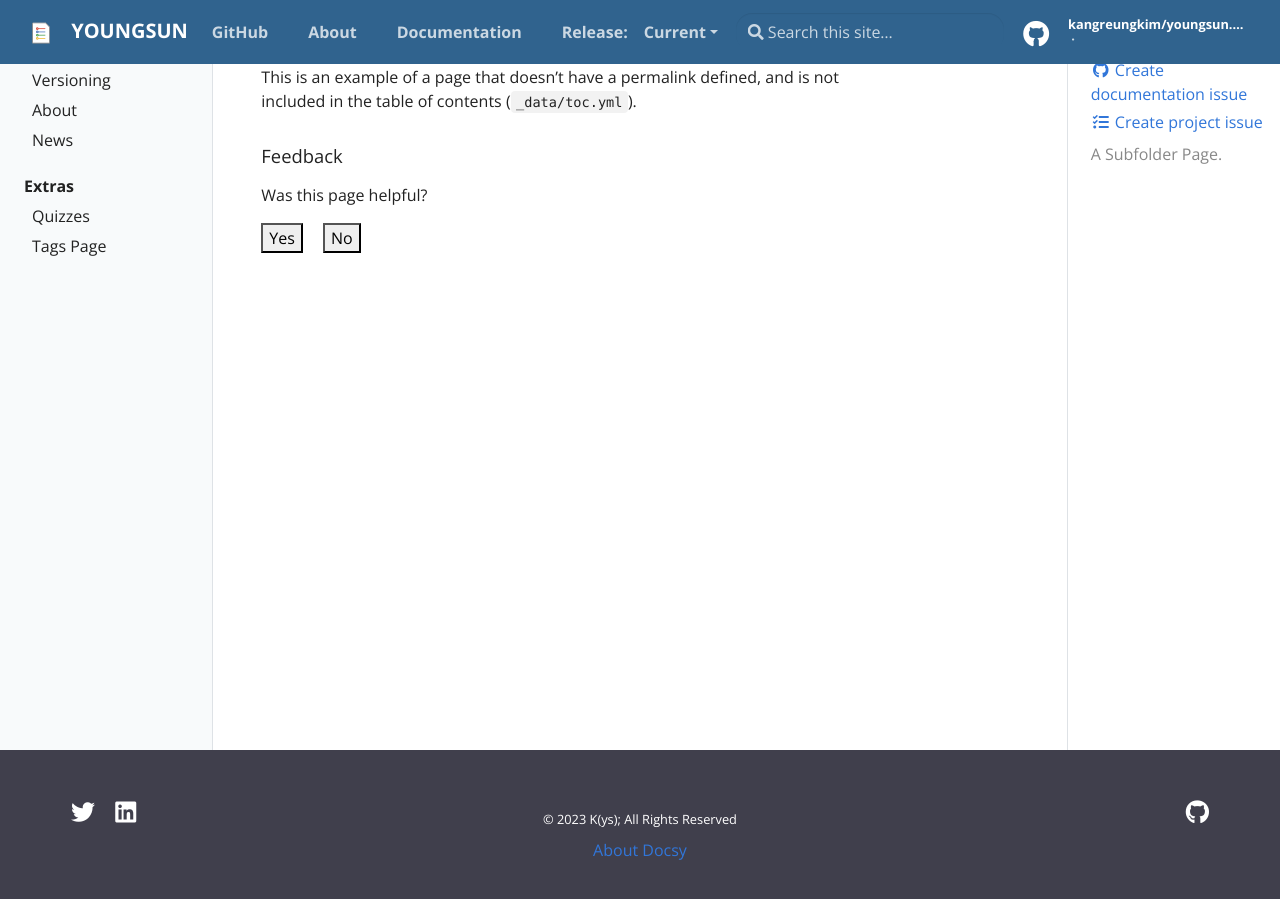
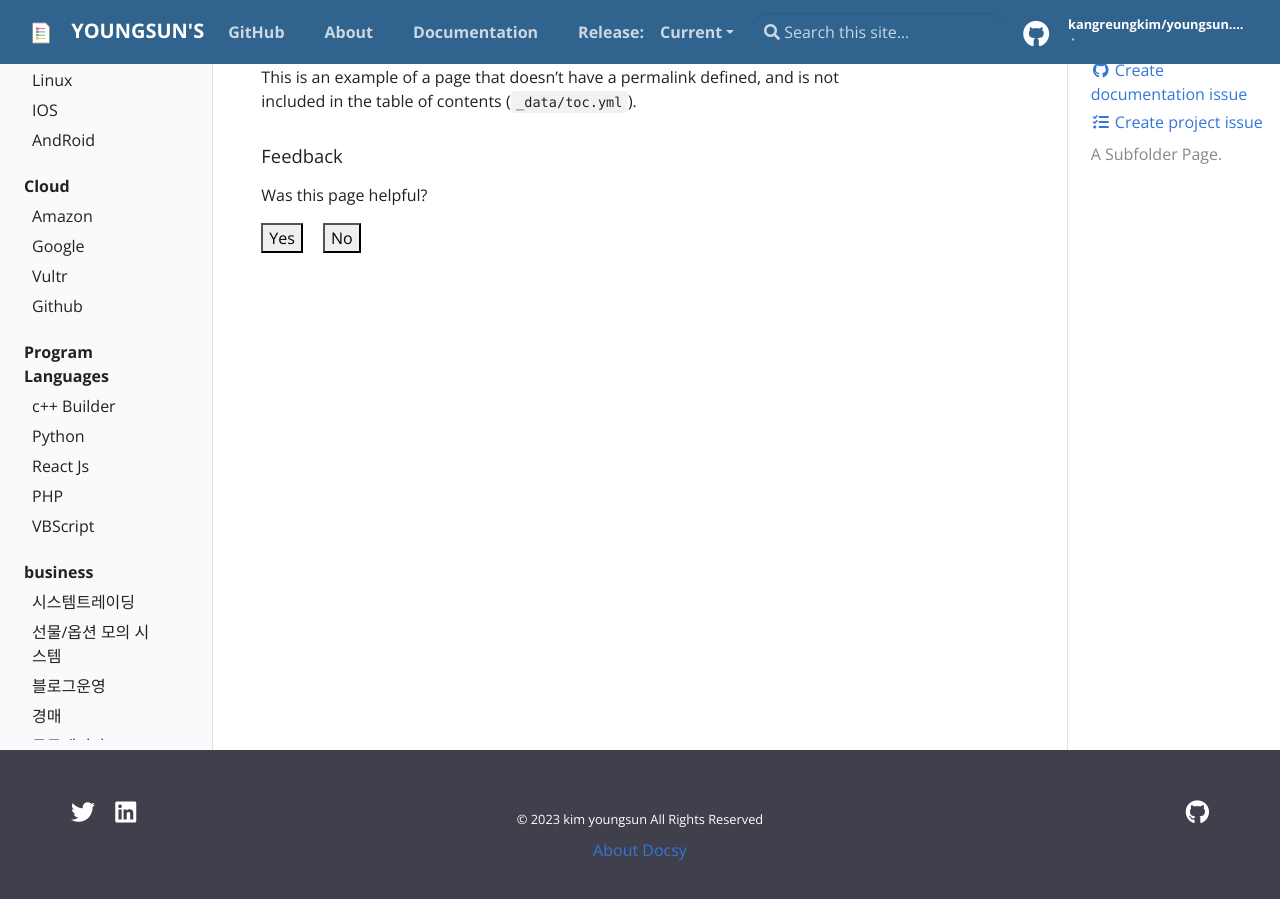
Before and after one commit to kangreungkim/youngsun.github.io, a Jekyll site: the page built from _docs/subfolder.md, in a window 1280 px wide and 900 px high, scrolled down 134 px. Built offline with Jekyll 4.4.1, drawn with Linux system fonts in a browser that asks for light colours.

Commit message:
sitebar change

```diff
--- a/Gemfile
+++ b/Gemfile
@@ -17,7 +17,6 @@ ruby RUBY_VERSION
 # If you want to use GitHub Pages, remove the "gem "jekyll"" above and
 # uncomment the line below. To upgrade, run `bundle update github-pages`.
 gem "github-pages", group: :jekyll_plugins
-#gem "github-pages", "~> 3.9.3", group: :jekyll_plugins
 
 # If you have any plugins, put them here!
 # group :jekyll_plugins do
--- a/_config.yml
+++ b/_config.yml
@@ -14,25 +14,25 @@
 # You can create any custom variable you would like, and they will be accessible
 # in the templates via {{ site.myvariable }}.
 
-title: Youngsun
-email: kangreung.kim@gmai.com
-author: K(ys);
+title: youngsun's
+email: kangreung.kim@gmail.com
+author: kim youngsun
 description: > # this means to ignore newlines until "baseurl:"
   Write an awesome description for your new site here. You can edit this
   line in _config.yml. It will appear in your document head meta (for
   Google search results) and in your feed.xml site description.
 
 # Add your baseurl here (your repository) but DO NOT CHANGE THE LINE NUMBER without editing .circleci/circle_urls.sh
-baseurl: "/" # the subpath of your site, e.g. /blog
+baseurl: "/profile" # the subpath of your site, e.g. /blog
 
 # This is mostly for testing
-url: "https://kangreungkim.github.io/" # the base hostname & protocol for your site
+url: "https://kangreungkim.github.io" # the base hostname & protocol for your site
 
 # Social (First three Required)
-repo: "https://github.com/kangreungkim/youngsun.github.io"
+repo: "https://kangreungkim.github.io/youngsun.github.io"
 github_user: "kangreungkim"
 github_repo: "youngsun.github.io"
-github_branch: "main"
+github_branch: "master"
 
 # Optional
 twitter: vsoch
--- a/_data/toc.yml
+++ b/_data/toc.yml
@@ -1,25 +1,97 @@
-- title: Jeykll 설치
+- title: OS
+  url: OS
+  links:
+    - title: Windows
+      url: "docs/getting-started"
+      children:
+        - title: Windows 10
+          url: "docs/getting-started#getting-started"
+        - title: Windows 11
+          url: "docs/getting-started#development"
+        - title: Windows server
+          url: "docs/getting-started#customization"
+    - title: Linux
+      url: "docs/versioning"
+      children:
+        - title: Ubuntu
+          url: "docs/getting-started#getting-started"
+        - title: Debian
+          url: "docs/getting-started#development"
+    - title: "IOS"
+      url: "about"
+    - title: "AndRoid"
+      url: "news"
+
+- title: "Cloud"
   url: docs
   links:
-    - title: "Getting Started"
+    - title: Amazon
       url: "docs/getting-started"
+    - title: Google
+      url: "docs/versioning"
+    - title: Vultr
+      url: "about"
+    - title: Github
+      url: "news"
       children:
-        - title: Features
+        - title: Jekyll
           url: "docs/getting-started#getting-started"
-        - title: Development
+        - title: GitLab
           url: "docs/getting-started#development"
-        - title: Customization
-          url: "docs/getting-started#customization"
-    - title: Versioning
+
+- title: "Program Languages"
+  url: docs
+  links:
+    - title: c++ Builder
+      url: "docs/getting-started"
+    - title: Python
       url: "docs/versioning"
-    - title: "About"
+    - title: React Js
       url: "about"
-    - title: "News"
+      children:
+        - title: TypeScript
+          url: "docs/getting-started#getting-started"
+        - title: NextJs
+          url: "docs/getting-started#development"
+    - title: PHP
       url: "news"
-- title: "Extras"
+    - title: VBScript
+      url: "news"
+
+- title: "business"
   url: "docs/extras"
   links:
-    - title: Quizzes
+    - title: 시스템트레이딩
       url: "docs/extras/example-quiz"
-    - title: Tags Page
+    - title: 선물/옵션 모의 시스템
       url: "tags"
+    - title: "블로그운영"
+      url: "tags"
+      children:
+        - title: iherb reseller
+          url: "docs/getting-started#getting-started"
+        - title: cupang reseller
+          url: "docs/getting-started#development"
+    - title: "경매"
+      url: "tags"
+      children:
+        - title: 돈되는 상가
+          url: "docs/getting-started#getting-started"
+        - title: 전원주택
+          url: "docs/getting-started#development"
+    - title: "공공데이타"
+      url: "tags"
+
+- title: "Hobbies"
+  url: docs
+  links:
+    - title: 인테리어
+      url: "docs/getting-started"
+    - title: 청소/세차
+      url: "docs/versioning"
+    - title: 캠핑/여행
+      url: "about"
+    - title: 자전거 MTB
+      url: "news"
+    - title: 맛집 favorites
+      url: "news"
```
Also changed, not shown: pages/index.md (+3 -10 lines), pages/os.md (added, +13 -0 lines).
